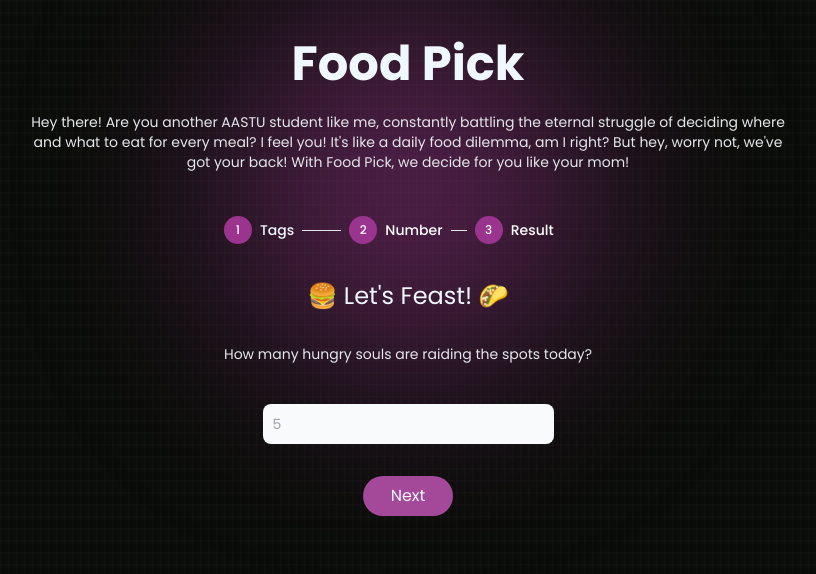
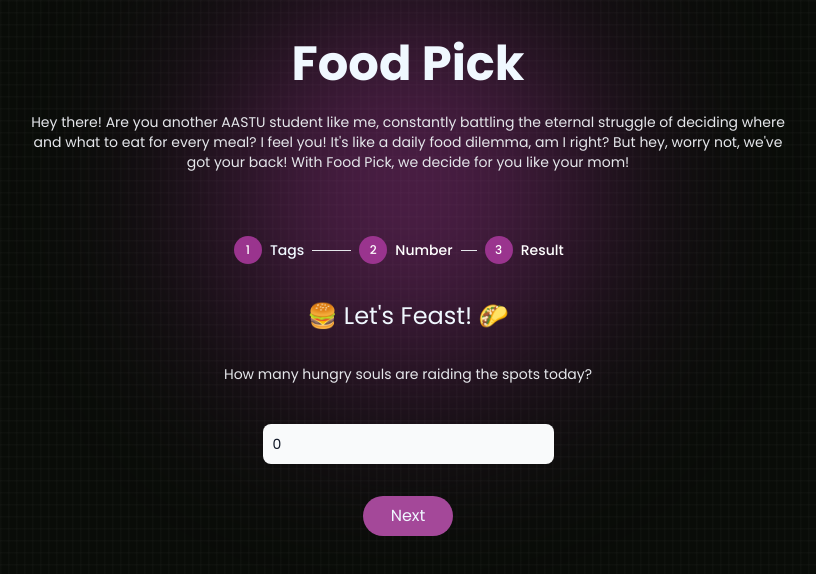
Before and after one commit to Manuel-heav/foodpick, a Vue app: page / in a window 1280 px wide. Both pictures are taken after a click on the button "Next". Shown: the top 574 px of the page, without its empty margins (232-1048 px from the left). Built offline with nearby package versions, Linux system fonts and the light colour scheme.

Commit message:
I am such a noob istg

```diff
--- a/src/components/Landing.vue
+++ b/src/components/Landing.vue
@@ -1,7 +1,5 @@
 <script setup >
-import { ref } from 'vue';
 import Header from './Header.vue';
-import Stepper from './Stepper.vue';
 import Tags from './Tags.vue'
 
 </script>
--- a/src/components/People.vue
+++ b/src/components/People.vue
@@ -1,13 +1,32 @@
 <script setup>
+import { ref } from 'vue'
 import Stepper from './Stepper.vue'
+import Result from './Result.vue';
+let number = ref(0)
+let showNextPage = ref(false)
+const props = defineProps({
+  data: {
+    type: Array,
+    required: true,
+  }
+});
+
+console.log(props.data)
+const saveData = () => {
+     showNextPage.value = true;
+}
+
 </script>
 
 <template>
-        <Stepper class="w-full"/>
+    <div v-if="!showNextPage" class="flex flex-col gap-8 mt-5 max-w-3xl items-center">
+        <Stepper  class="w-full sm:ml-5"/>
             <h1 class="text-2xl mt-1">🍔 Let's Feast! 🌮</h1>
             <p class="mb-2 text-sm text-gray-200">How many hungry souls are raiding the spots today?</p>
         <form class="max-w-sm mx-auto">
-            <input type="number" id="number-input" class="bg-gray-50 outline-none text-gray-900 text-sm rounded-lg block w-full p-2.5" placeholder="5" min="1" required />
+            <input v-model="number"  type="number" id="number-input" class="bg-gray-50 outline-none text-gray-900 text-sm rounded-lg block w-full p-2.5" placeholder="5" min="1" required />
         </form>
-        <button class="transform bg-[#a44899] pt-2 pb-2 pr-7 pl-7 rounded-full hover:bg-[#9A348E] transition duration-500 hover:scale-110">Next</button>
+        <button @click="saveData" class="transform bg-[#a44899] pt-2 pb-2 pr-7 pl-7 rounded-full hover:bg-[#9A348E] transition duration-500 hover:scale-110">Next</button>
+    </div>
+    <Result v-else :number="number" :data="props.data"/>
 </template>
--- a/src/components/Result.vue
+++ b/src/components/Result.vue
@@ -1,6 +1,27 @@
-<script>
+<script setup>
+import { defineProps } from 'vue'
+
+// Define the props that the component accepts
+const props = defineProps({
+  number: {
+    type: Number,
+    required: true,
+  },
+  data: {
+    type: Array,
+    required: true,
+  }
+});
+
+console.log(props.data)
 </script>
 
 <template>
-
+  <div>
+    <h2 class="text-2xl">Number of hungry souls: {{ props.number }}</h2>
+    <h3 class="text-xl">Selected Choices:</h3>
+    <ul>
+      <li v-for="item in props.data" :key="item.id">{{ item.title }}</li>
+    </ul>
+  </div>
 </template>
--- a/src/components/Tags.vue
+++ b/src/components/Tags.vue
@@ -3,7 +3,8 @@
     import People from './People.vue'
     import Stepper from './Stepper.vue'
 
-    let showNextPage = ref(true);
+    let showNextPage = ref(false);
+    let selectedData = ref([]);
 
     const myList = [{
         id: 1,
@@ -98,23 +99,21 @@
         return item.colorState.value ? 'bg-[#fff] text-black hover:shadow-[#a44899]' : 'bg-[#9A348E] text-white';
     }
 
-    // I will figure out a way how to use this data
     const saveData = () => {
-        const theData = myList.filter((item) => {
-            return item.chosen.value
-        })
-        showNextPage.value = false;
+        selectedData.value = myList.filter(item => item.chosen.value);
+        showNextPage.value = true;
     }
+    console.log(selectedData.value)
 </script>
 
 <template>
-    <div  v-if="showNextPage" class="flex flex-row flex-wrap justify-center">
+    <div  v-if="!showNextPage" class="flex flex-row flex-wrap justify-center">
         <Stepper class="w-full sm:ml-20 mb-10"/>
         <div v-for="list in myList" :key="list.id" class="flex gap-3">
                 <h2 @click="choose(list)" :class="computedBgColor(list)" class="mb-2 mr-2 cursor-pointer text-xs rounded-full p-2 h-fit w-fit
                 shadow-none transition-shadow duration-300 hover:shadow-lg">{{ list.title }}</h2>
             </div>
         </div>
-        <button v-if="showNextPage" @click="saveData" class="transform bg-[#a44899] pt-2 pb-2 pr-7 pl-7 rounded-full hover:bg-[#9A348E] transition duration-500 hover:scale-110">Next</button>
-    <People v-else />
+        <button v-if="!showNextPage" @click="saveData" class="transform bg-[#a44899] pt-2 pb-2 pr-7 pl-7 rounded-full hover:bg-[#9A348E] transition duration-500 hover:scale-110">Next</button>
+    <People v-else :data="selectedData.value"/>
 </template>
```
